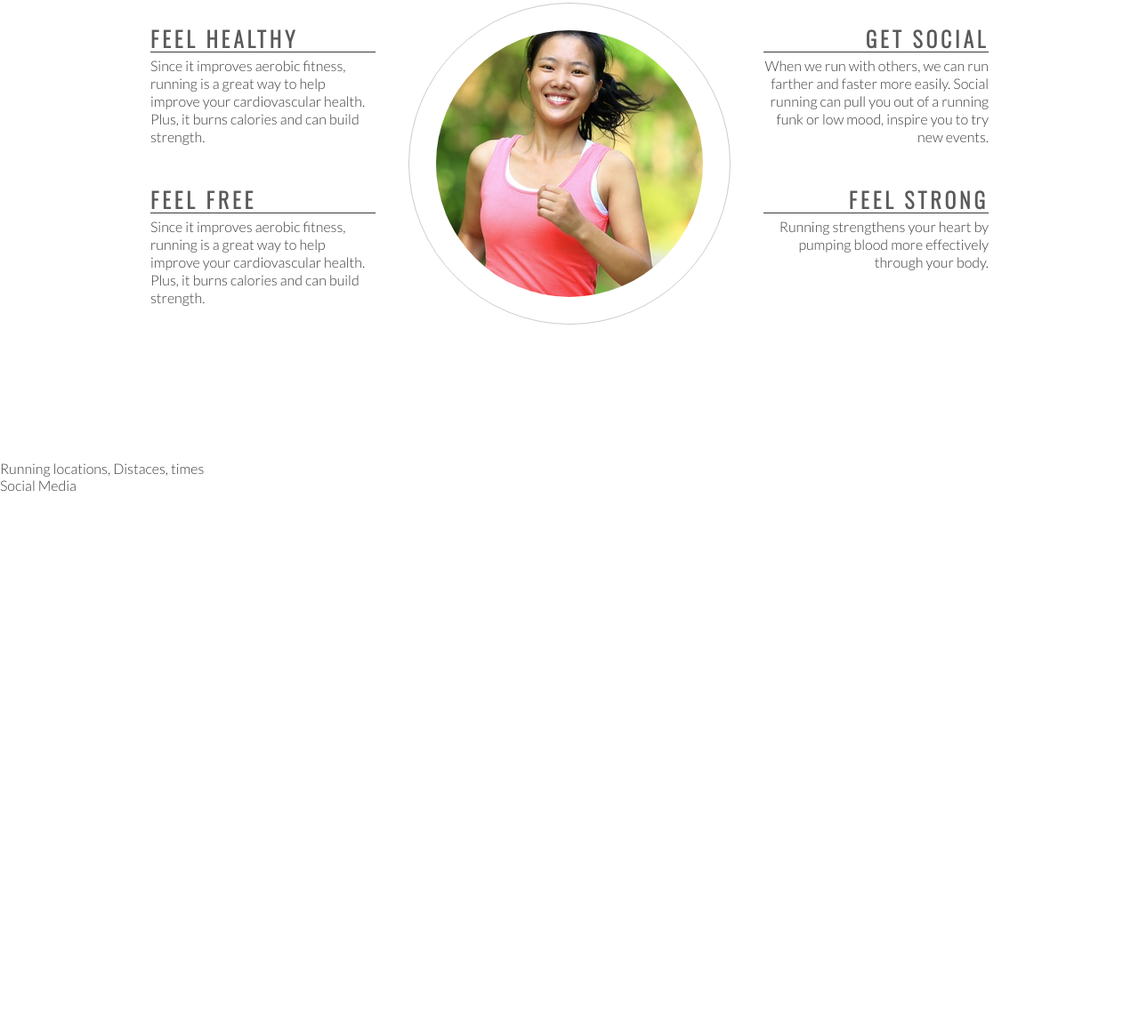
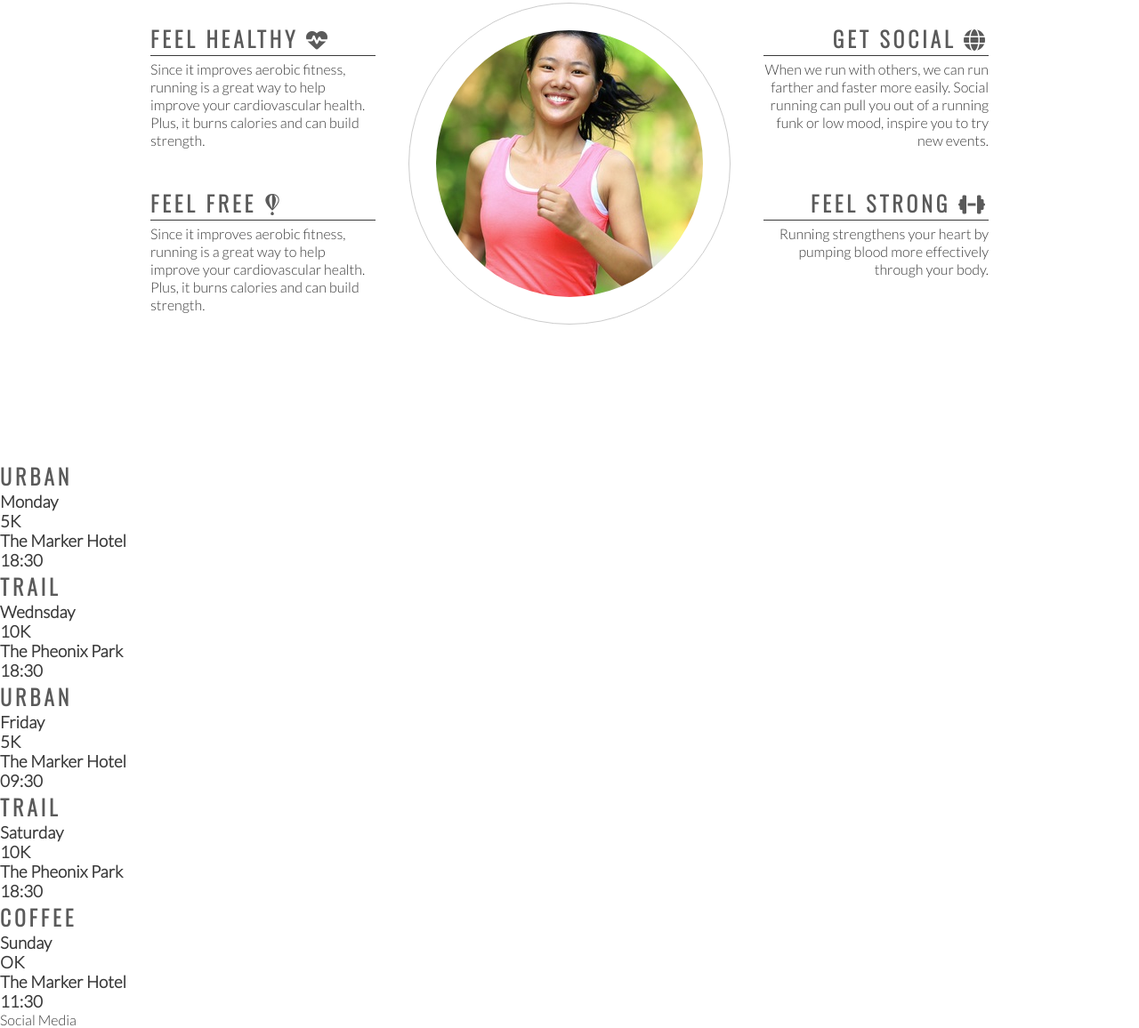
Before and after one commit to Cmorgan21/love-running, a plain HTML site: page index.html in a window 1280 px wide. Shown: the part 778-1934 px from the top of the page at 89% size. Before the commit the page ends 1333 px from the top, so only its background shows below. Drawn offline with nearby package versions, Linux system fonts and the light colour scheme.

Commit message:
add content to locations and running section

```diff
--- a/assets/css/style.css
+++ b/assets/css/style.css
@@ -177,8 +177,8 @@ hr {
     width: 300px;
     height: 300px;
     padding: 30px;
-    border-style:solid;
-    border-color:#ccc;
+    border-style: solid;
+    border-color: #ccc;
     border-width: 1px;
     border-radius: 50%;
     margin: 0 auto;
@@ -188,6 +188,4 @@ hr {
     background: url(../images/ethos-center-image.jpeg) no-repeat center center;
     height: 100%;
     border-radius: 50%;
-
-
 }
--- a/index.html
+++ b/index.html
@@ -36,17 +36,19 @@
         <h2 id="welcome">Why love running with us?</h2>
         <div id="left-about">
             <div class="left-about-heading">
-                <h2>Feel Healthy</h2>
+                <h2>Feel Healthy <i class="fa-solid fa-heart-pulse"></i></h2>
                 <hr>
 
-                <p>Since it improves aerobic fitness, running is a great way to help improve your cardiovascular health. Plus, it burns
-                calories and can build strength.</p>
+                <p>Since it improves aerobic fitness, running is a great way to help improve your cardiovascular health.
+                    Plus, it burns
+                    calories and can build strength.</p>
             </div>
             <div class="left-about-heading">
-                <h2>Feel Free</h2>
+                <h2>Feel Free <i class="fa-brands fa-fly"></i></h2>
                 <hr>
 
-                <p>Since it improves aerobic fitness, running is a great way to help improve your cardiovascular health. Plus,
+                <p>Since it improves aerobic fitness, running is a great way to help improve your cardiovascular health.
+                    Plus,
                     it burns
                     calories and can build strength.
                 </p>
@@ -54,13 +56,14 @@
         </div>
         <div id="right-about">
             <div class="right-about-heading">
-                <h2>Get Social</h2>
+                <h2>Get Social <i class="fa-solid fa-globe"></i></h2>
                 <hr>
-                <p>When we run with others, we can run farther and faster more easily. Social running can pull you out of a running funk or
-                low mood, inspire you to try new events.</p>
+                <p>When we run with others, we can run farther and faster more easily. Social running can pull you out
+                    of a running funk or
+                    low mood, inspire you to try new events.</p>
             </div>
             <div class="right-about-heading">
-                <h2>Feel Strong</h2>
+                <h2>Feel Strong <i class="fa-solid fa-dumbbell"></i></h2>
                 <hr>
                 <p>Running strengthens your heart by pumping blood more effectively through your body.</p>
             </div>
@@ -72,8 +75,45 @@
 
         </div>
     </section>
-    <section>Running locations, Distaces, times</section>
+    <section>
+        <div>
+            <h2>Urban</h2>
+            <h3>Monday</h3>
+            <h3>5K</h3>
+            <h3>The Marker Hotel</h3>
+            <h3>18:30</h3>
+
+        </div>
+        <h2>Trail</h2>
+        <h3>Wednsday</h3>
+        <h3>10K</h3>
+        <h3>The Pheonix Park</h3>
+        <h3>18:30</h3>
+        </div>
+        <div>
+            <h2>Urban</h2>
+            <h3>Friday</h3>
+            <h3>5K</h3>
+            <h3>The Marker Hotel</h3>
+            <h3>09:30</h3>
+        </div>
+        </div>
+        <h2>Trail</h2>
+        <h3>Saturday</h3>
+        <h3>10K</h3>
+        <h3>The Pheonix Park</h3>
+        <h3>18:30</h3>
+        </div>
+        </div>
+        <h2>Coffee</h2>
+        <h3>Sunday</h3>
+        <h3>OK</h3>
+        <h3>The Marker Hotel</h3>
+        <h3>11:30</h3>
+        </div>
+    </section>
     <footer>Social Media</footer>
+    <script src="https://kit.fontawesome.com/31c8bbd3c8.js" crossorigin="anonymous"></script>
 </body>
 
 </html>
```
